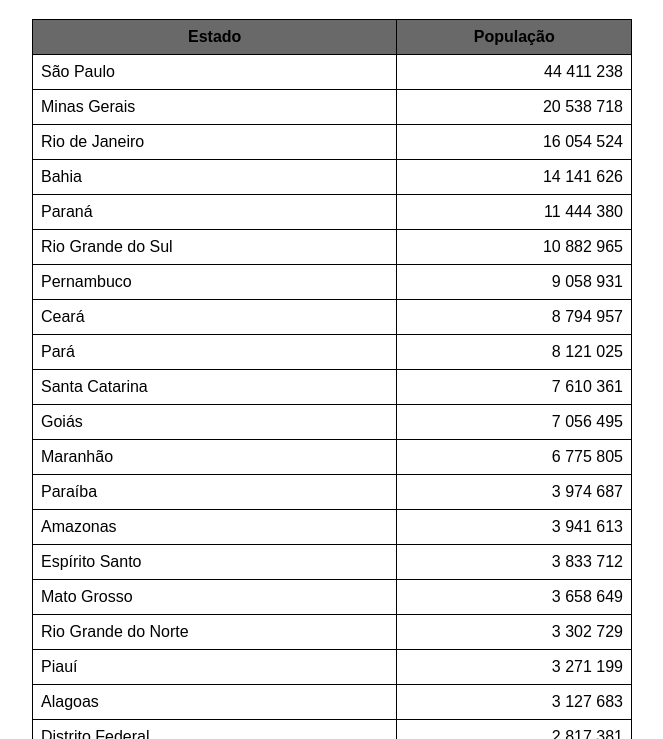
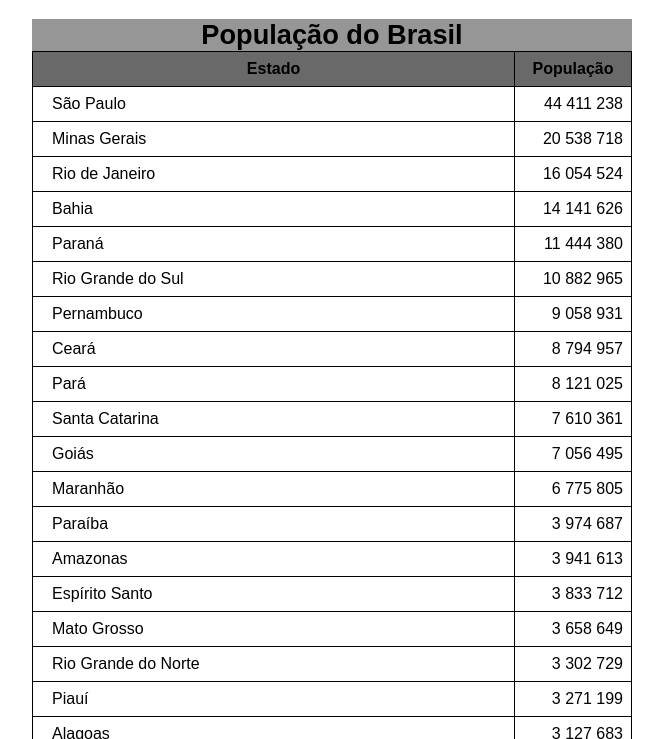
Before and after one commit to RenatoS1/html--css, a plain HTML site: page exercicios/modulo 3/ex023/tabela002.html in a window 1280 px wide. Shown: the part 61-800 px from the top of the page, without its empty margins (26-689 px from the left). Drawn offline with Linux system fonts and the light colour scheme.

Commit message:
fazendo mudanças na tabela

```diff
--- a/exercicios/modulo 3/ex023/tabela002.html
+++ b/exercicios/modulo 3/ex023/tabela002.html
@@ -30,6 +30,16 @@
            text-align: right;
         }
 
+        caption {
+            font-weight: bold;
+            font-size: 1.7em;
+            background-color: rgb(151, 150, 150);
+        }
+
+        td {
+            padding-left: 19px;
+        }
+
 
 
     </style>
@@ -48,11 +58,11 @@
     -->
 
     <table>
-
+       <caption>População do Brasil</caption>
         <thead>
             <tr>
-               <th>Estado</th>
-               <th>População</th>
+               <th scope="col">Estado</th>
+               <th style="width: 100px;" scope="col">População</th>
             </tr>
         </thead>
 
@@ -169,7 +179,7 @@
 
         <tfoot>
             <tr>
-                <th>Total de Habitantes</th>
+                <th scope="row">Total de Habitantes</th>
                 <td class="num"><strong>203 062 512</strong></td>
             </tr>
         </tfoot>
```
